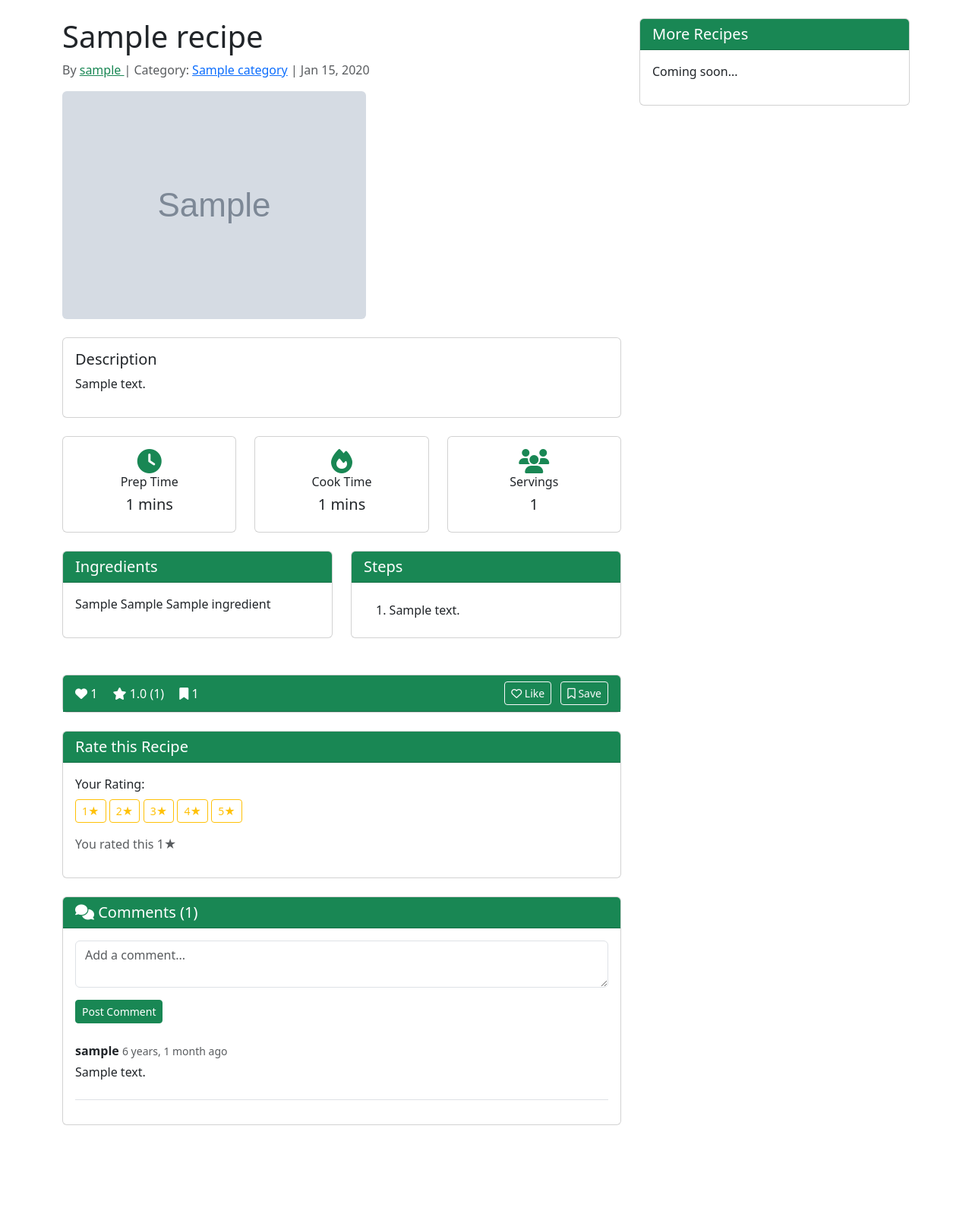
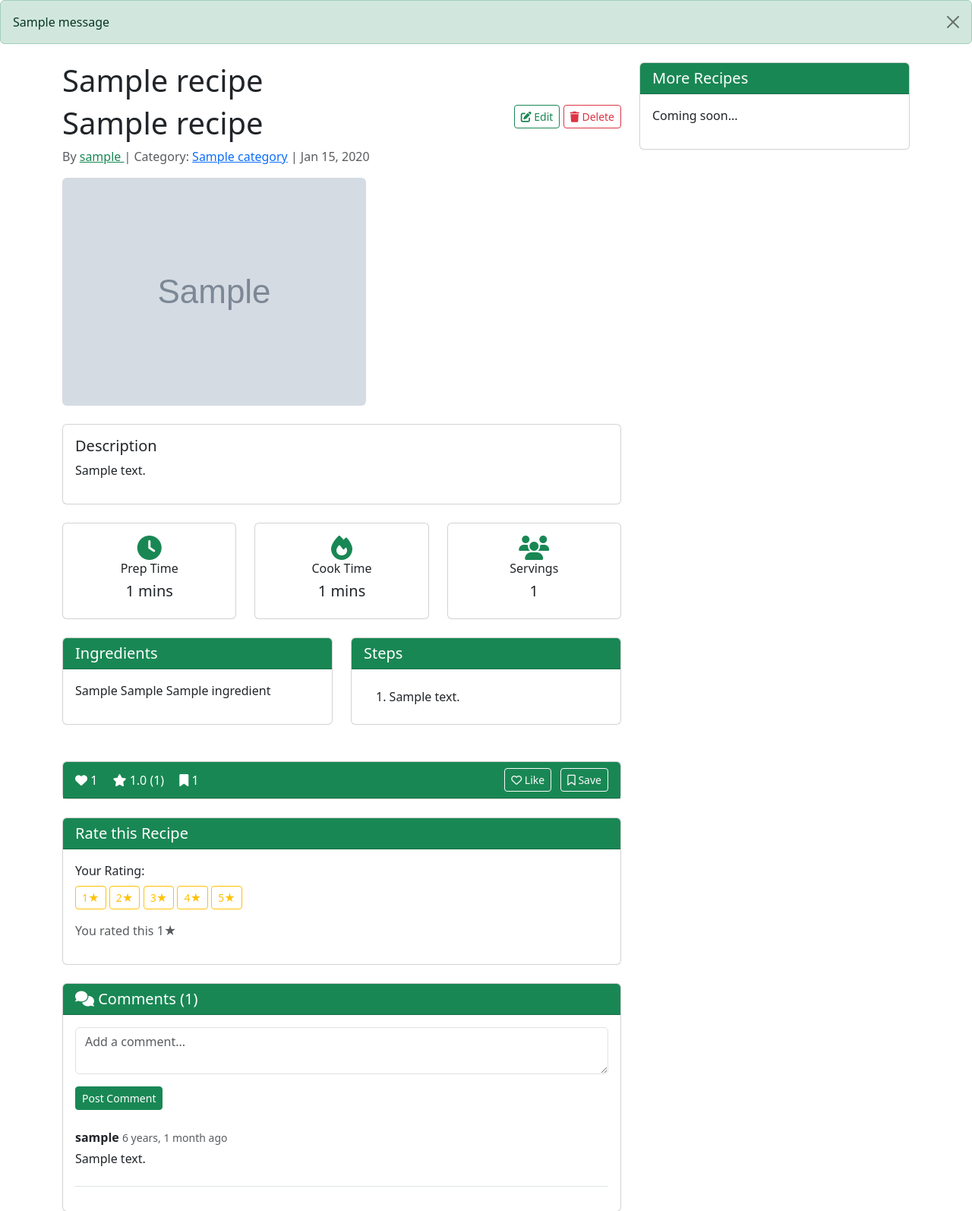
Before and after one commit to sele01/food-recipes, a Django app: a page that uses templates/base.html in a window 1280 px wide. Shown: the part 56-1650 px from the top of the page at 76% size. Before the commit the page ends 1537 px from the top, so only its background shows below. Run offline with Django 4.2, Linux system fonts and the light colour scheme; a user stored in the database is signed in; tables that the repository leaves empty hold one stand-in row (values such as "Sample post"); grey boxes marked "Sample" are stand-in pictures; one stand-in notice (Sample message) is shown.

Commit message:
Week 4 Day 1: Edit & Delete Recipes
- Added RecipeUpdateView for editing recipes with ingredients/steps
- Added RecipeDeleteView with confirmation and data cleanup
- Fixed formset validation with hidden ID fields
- Added delete checkboxes for existing ingredients/steps
- Only recipe creators can edit/delete their recipes

```diff
--- a/apps/recipes/urls.py
+++ b/apps/recipes/urls.py
@@ -12,4 +12,6 @@ urlpatterns = [
     path("rate/<int:recipe_id>/", views.rate_recipe, name="rate_recipe"),
     path("bookmarks/", views.BookmarkListView.as_view(), name="bookmarks"),
     path("<slug:slug>/", views.RecipeDetailView.as_view(), name="recipe_detail"),
+    path("<slug:slug>/edit/", views.RecipeUpdateView.as_view(), name="recipe_edit"),
+    path("<slug:slug>/delete/", views.RecipeDeleteView.as_view(), name="recipe_delete"),
 ]
--- a/apps/recipes/views.py
+++ b/apps/recipes/views.py
@@ -12,7 +12,7 @@ from .models import (
     Rating,
 )
 
-from django.contrib.auth.mixins import LoginRequiredMixin
+from django.contrib.auth.mixins import LoginRequiredMixin, UserPassesTestMixin
 from django.urls import reverse_lazy
 from django.views.generic import CreateView
 from .forms import RecipeForm, IngredientForm, StepForm
@@ -29,6 +29,9 @@ from django.db.models import Q
 
 from django.contrib.contenttypes.models import ContentType
 from notifications.models import Activity
+
+
+from django.views.generic.edit import UpdateView, DeleteView
 
 
 class RecipeListView(ListView):
@@ -180,7 +183,9 @@ def add_comment(request, recipe_id):
     content = request.POST.get("content")
 
     if content:
-        comment = Comment.objects.create(recipe=recipe, user=request.user, content=content)
+        comment = Comment.objects.create(
+            recipe=recipe, user=request.user, content=content
+        )
         # CREATE ACTIVITY
         Activity.objects.create(
             actor=request.user,
@@ -256,3 +261,112 @@ def toggle_like(request, recipe_id):
         )
 
     return redirect("recipes:recipe_detail", slug=recipe.slug)
+
+
+class RecipeUpdateView(LoginRequiredMixin, UserPassesTestMixin, UpdateView):
+    """View to handle updating a recipe. Only the creator can update."""
+
+    model = Recipe
+    fields = [
+        "title",
+        "description",
+        "category",
+        "prep_time",
+        "cook_time",
+        "servings",
+        "featured_image",
+    ]
+    template_name = "recipes/recipe_form.html"
+
+    def test_func(self):
+        """check if the logged in user is the creator of the recipe"""
+        recipe = self.get_object()
+        return self.request.user == recipe.creator
+
+    def get_context_data(self, **kwargs):
+        context = super().get_context_data(**kwargs)
+        recipe = self.get_object()
+
+        IngredientFormSet = inlineformset_factory(
+            Recipe,
+            Ingredient,
+            fields=["name", "quantity", "unit"],
+            extra=1,
+            can_delete=True,
+        )
+        StepFormSet = inlineformset_factory(
+            Recipe,
+            Step,
+            fields=["step_number", "description"],
+            extra=1,
+            can_delete=True,
+        )
+
+        if self.request.POST:
+            context["ingredient_formset"] = IngredientFormSet(
+                self.request.POST, instance=recipe
+            )
+            context["step_formset"] = StepFormSet(self.request.POST, instance=recipe)
+        else:
+            context["ingredient_formset"] = IngredientFormSet(instance=recipe)
+            context["step_formset"] = StepFormSet(instance=recipe)
+
+        return context
+
+    def form_valid(self, form):
+        print("=== FORM VALID CALLED ===")
+        context = self.get_context_data()
+        ingredient_formset = context['ingredient_formset']
+        step_formset = context['step_formset']
+
+        print(f"Ingredient formset valid: {ingredient_formset.is_valid()}")
+        print(f"Step formset valid: {step_formset.is_valid()}")
+
+        if ingredient_formset.is_valid() and step_formset.is_valid():
+            self.object = form.save()
+            print(f"Recipe saved with ID: {self.object.id}")
+
+            ingredient_formset.instance = self.object
+            step_formset.instance = self.object
+            ingredient_formset.save()
+            step_formset.save()
+            print("Ingredients and steps saved")
+
+            return super().form_valid(form)
+        else:
+            print("Formset errors:")
+            print(ingredient_formset.errors)
+            print(step_formset.errors)
+            return self.form_invalid(form)
+
+    def get_success_url(self):
+        return reverse_lazy("recipes:recipe_detail", kwargs={"slug": self.object.slug})
+
+
+class RecipeDeleteView(LoginRequiredMixin, UserPassesTestMixin, DeleteView):
+    """View to handle deleting a recipe. Only the creator can delete."""
+
+    model = Recipe
+    template_name = "recipes/recipe_confirm_delete.html"
+    success_url = reverse_lazy("recipes:recipe_list")
+
+    def test_func(self):
+        """check if the logged in user is the creator of the recipe"""
+        recipe = self.get_object()
+        return self.request.user == recipe.creator
+
+    def delete(self, request, *args, **kwargs):
+        """Override delete to also remove related activities"""
+        self.object = self.get_object()
+        recipe_id = self.object.id
+
+        # Delete related activities
+        Activity.objects.filter(
+            target_content_type=ContentType.objects.get_for_model(self.object),
+            target_object_id=recipe_id,
+        ).delete()
+
+        messages.success(
+            request, "Recipe and all related activities have been deleted successfully."
+        )
+        return super().delete(request, *args, **kwargs)
--- a/templates/base.html
+++ b/templates/base.html
@@ -109,6 +109,14 @@
         </div>
       </div>
     </nav>
+    {% if messages %}
+    {% for message in messages %}
+        <div class="alert alert-{{ message.tags }} alert-dismissible fade show" role="alert">
+            {{ message }}
+            <button type="button" class="btn-close" data-bs-dismiss="alert"></button>
+        </div>
+    {% endfor %}
+{% endif %}
     <main class="container my-4">{% block content %}{% endblock %}</main>
     <script src="https://cdn.jsdelivr.net/npm/bootstrap@5.3.0/dist/js/bootstrap.bundle.min.js"></script>
     {% block extra_js %}{% endblock %}
--- a/templates/recipes/recipe_detail.html
+++ b/templates/recipes/recipe_detail.html
@@ -6,6 +6,22 @@
 <div class="row">
     <div class="col-md-8">
         <h1>{{ recipe.title }}</h1>
+        <div class="d-flex justify-content-between align-items-start">
+    <h1>{{ recipe.title }}</h1>
+
+    {% if user == recipe.creator %}
+    <div>
+        <a href="{% url 'recipes:recipe_edit' recipe.slug %}"
+           class="btn btn-outline-success btn-sm">
+            <i class="fas fa-edit"></i> Edit
+        </a>
+        <a href="{% url 'recipes:recipe_delete' recipe.slug %}"
+           class="btn btn-outline-danger btn-sm">
+            <i class="fas fa-trash"></i> Delete
+        </a>
+    </div>
+    {% endif %}
+</div>
         <p class="text-muted">
         By <a href="{% url 'accounts:profile' recipe.creator.username %}" class="text-success">
             {{ recipe.creator.username }}
```
Also changed, not shown: templates/recipes/recipe_confirm_delete.html (added, +27 -0 lines), templates/recipes/recipe_form.html (+149 -47 lines).
